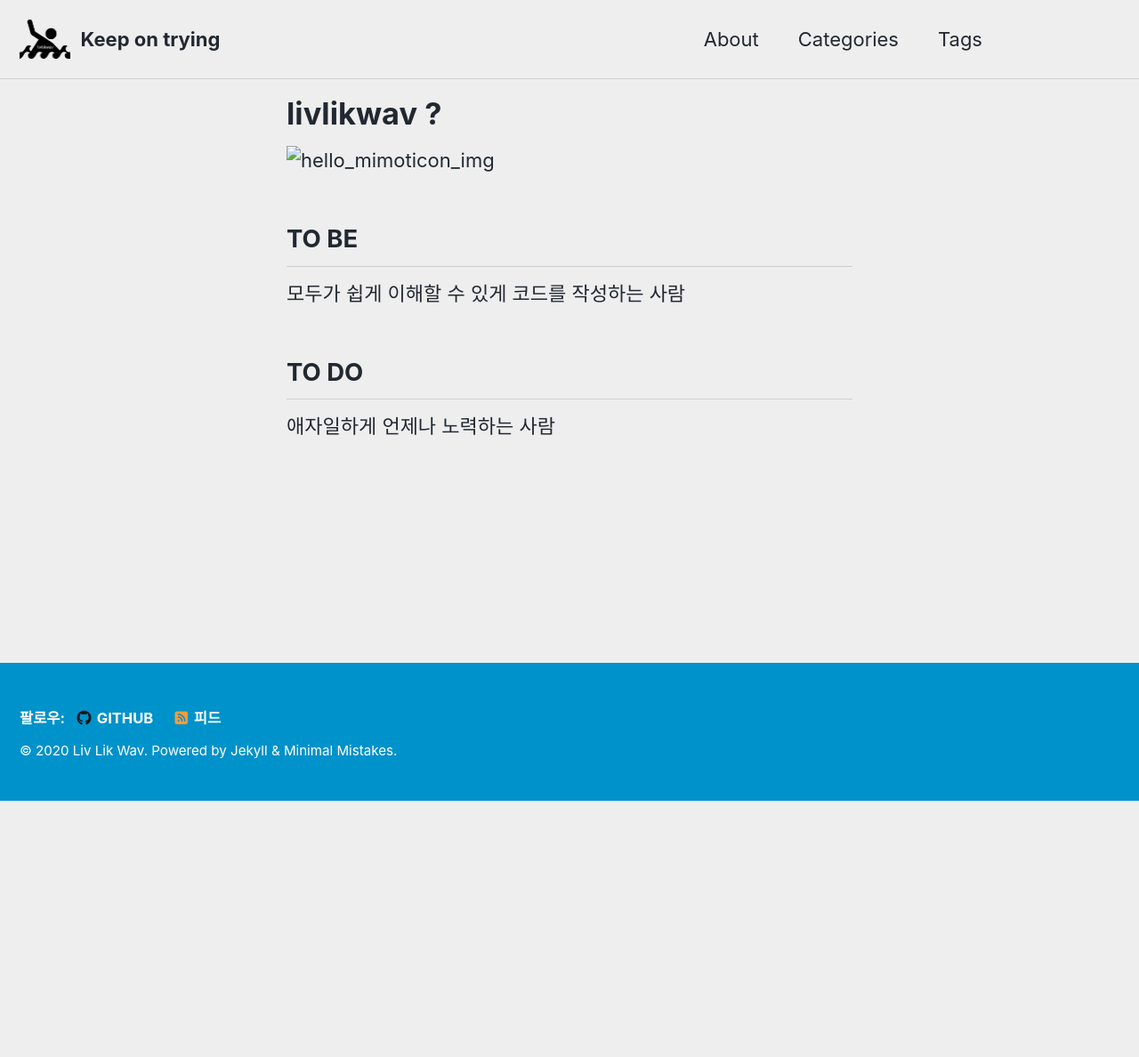
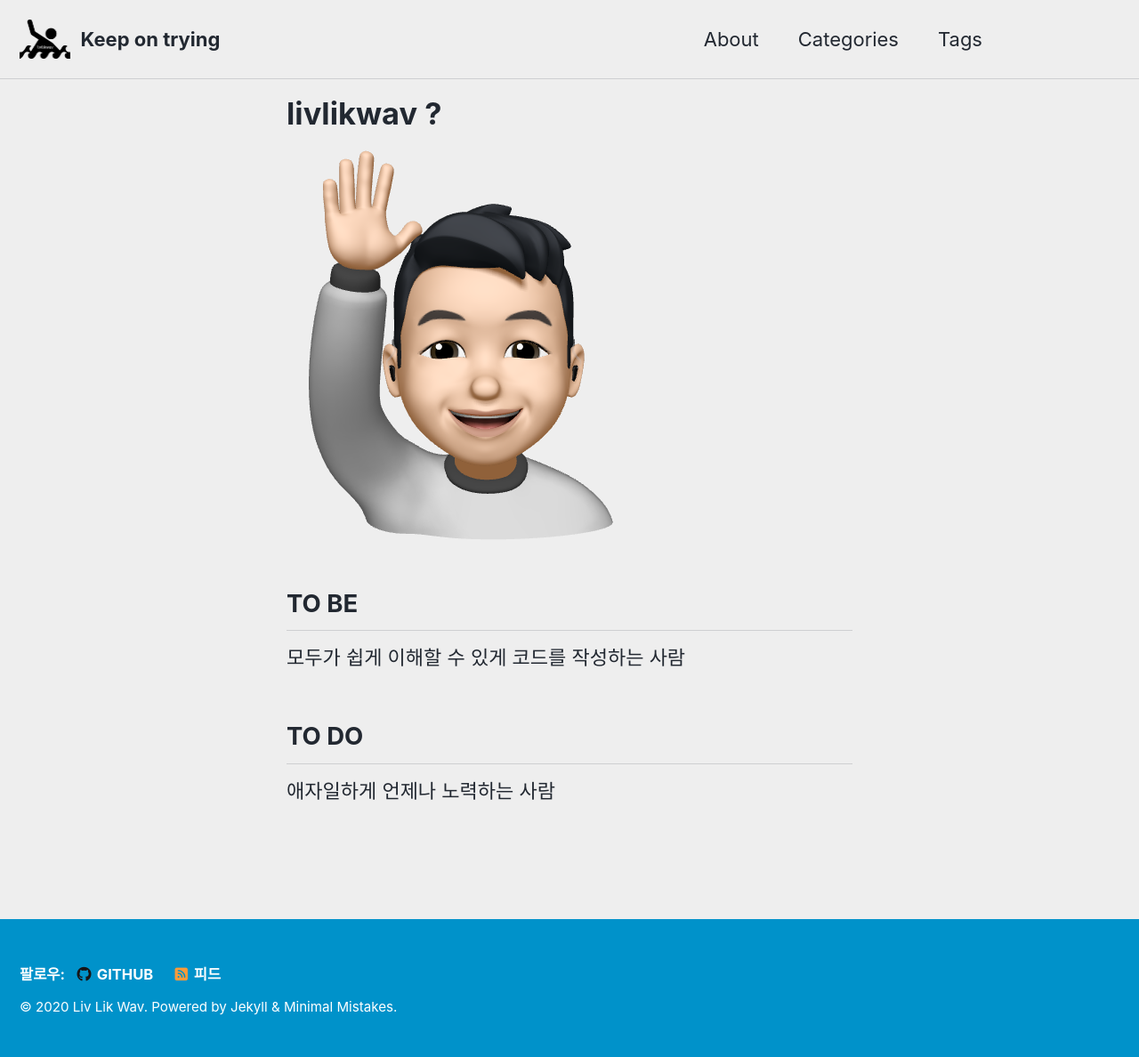
Before and after one commit to livlikwav/livlikwav.github.io, a Jekyll site: the page built from _pages/about.md, in a window 1280 px wide. Shown: the whole page at 89% size. Built offline with Jekyll 4.4.1, drawn with Linux system fonts in a browser that asks for light colours; cached includes are drawn as plain includes; nearby versions of some CDN libraries; before the commit the page ends 900 px from its top, so only the background shows below that.

Commit message:
fix image path

```diff
--- a/_config.yml
+++ b/_config.yml
@@ -20,9 +20,8 @@ title                    : "Keep on trying"
 title_separator          : "-"
 subtitle                 : # site tagline that appears below site title in masthead
 name                     : "Liv Lik Wav"
-description              : "major in computer science, Univ of Seoul
-                            be interested at economy, stock, fashion, power lifting, restaurant
-                            keep on trying"
+description              : "major in computer science, Univ of Seoul.
+                            interested at programming, investment, powerlifting"
 url                      : "https://livlikwav.github.io"
 baseurl                  : "" # the subpath of your site, e.g. "/blog"
 repository               : "livlikwav/livlikwav.github.io" # GitHub username/repo-name e.g. "mmistakes/minimal-mistakes"
@@ -91,7 +90,7 @@ facebook:
   username               :
   app_id                 :
   publisher              :
-og_image                 : "/assets/images/bio-photo.png" # Open Graph/Twitter default site image
+og_image                 : "/assets/images/bio_photo.png" # Open Graph/Twitter default site image
 # For specifying social profiles
 # - https://developers.google.com/structured-data/customize/social-profiles
 social:
@@ -110,7 +109,7 @@ analytics:
 # Site Author
 author:
   name             : "livlikwav"
-  avatar           : "/assets/images/bio-photo.png" # path of avatar image, e.g. "/assets/images/bio-photo.jpg"
+  avatar           : "/assets/images/bio_photo.png" # path of avatar image, e.g. "/assets/images/bio-photo.jpg"
   bio              : "major in computer science, Univ of Seoul
                       be interested at economy, stock, fashion, power lifting, restaurant
                       keep on trying"
--- a/_pages/about.md
+++ b/_pages/about.md
@@ -4,7 +4,7 @@ permalink: /about/
 layout: single
 ---
 
-![hello_mimoticon_img](assets/images/bio_hello.png)
+![hello_mimoticon_img](/assets/images/bio_hello.png)
 
 ## TO BE
 모두가 쉽게 이해할 수 있게 코드를 작성하는 사람
```
